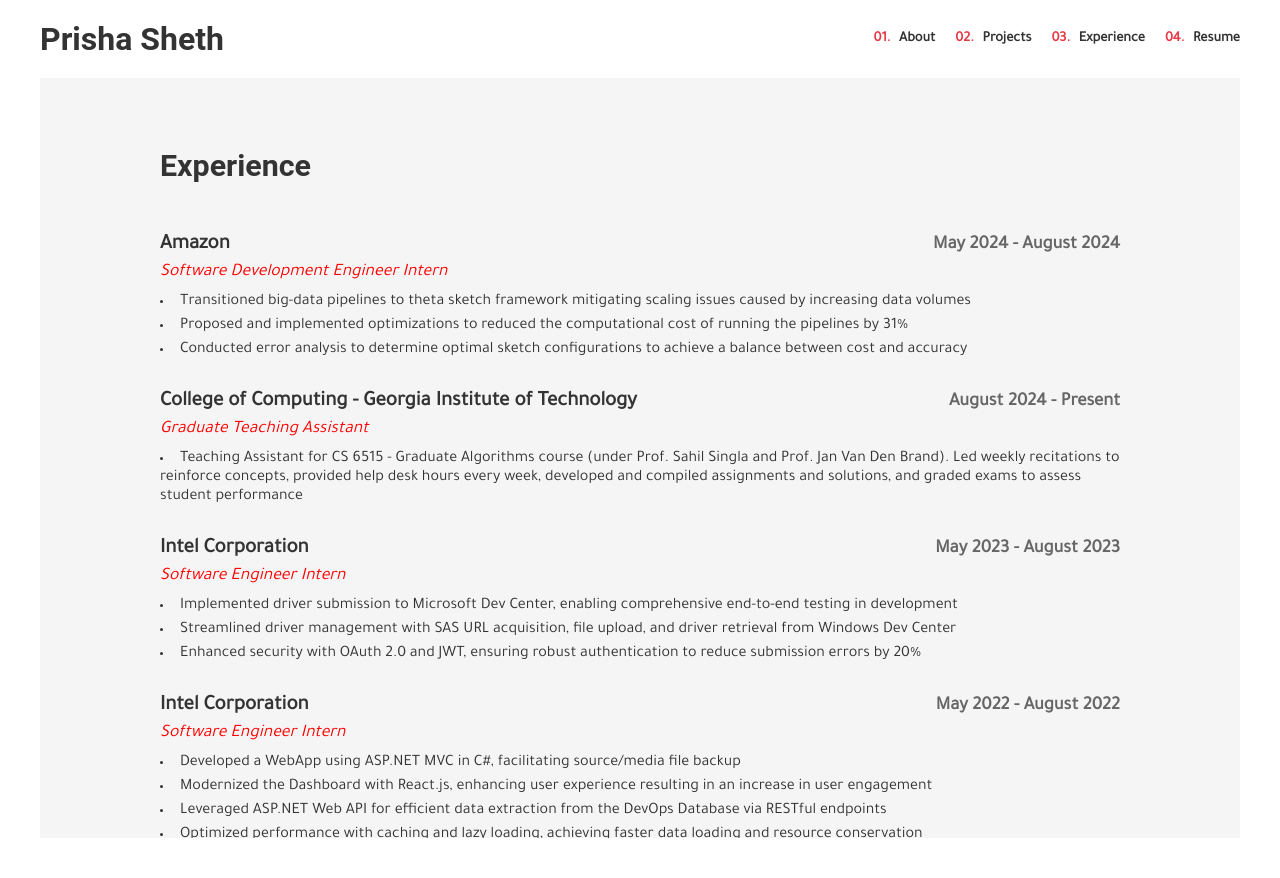
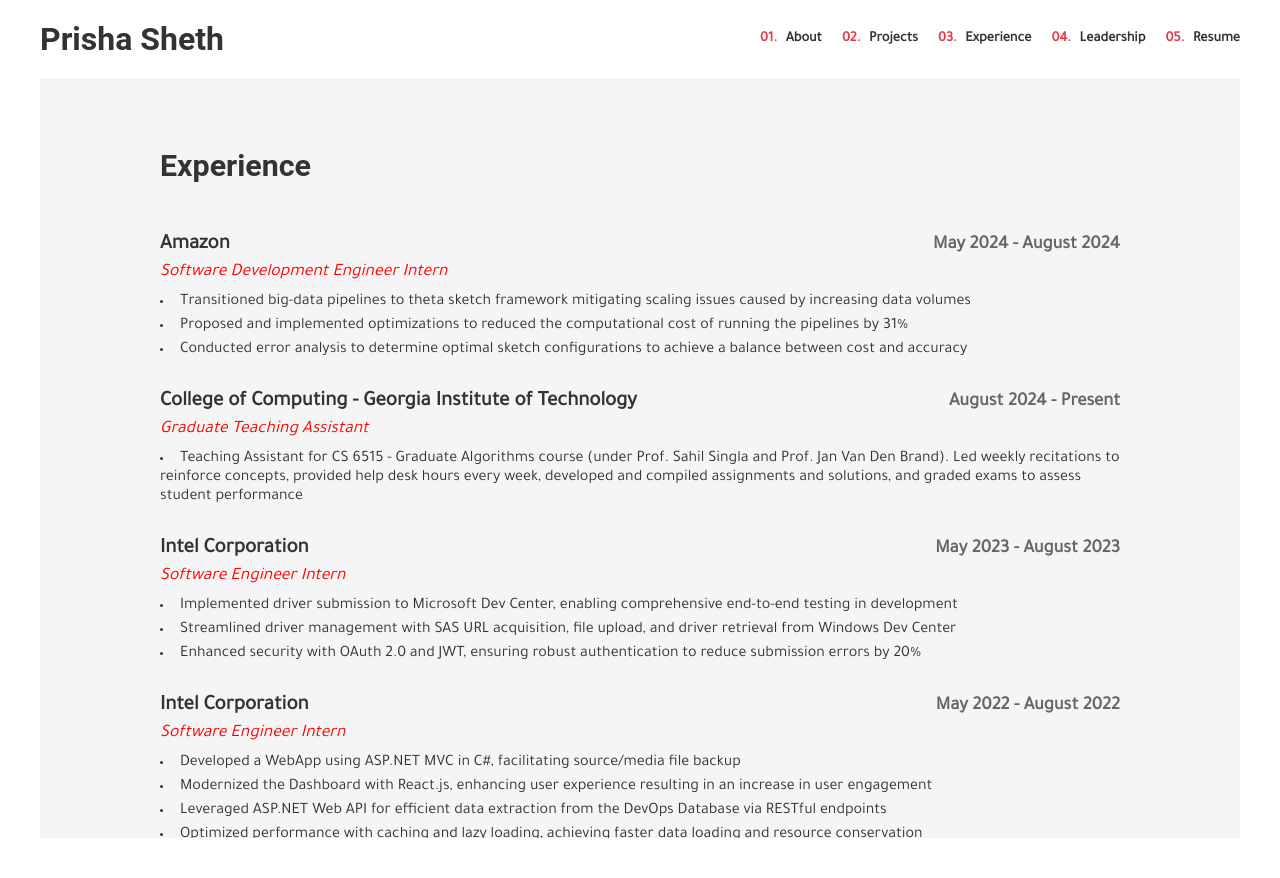
Before and after one commit to prishasheth/prishasheth.github.io, a plain HTML site: page experience.html in a window 1280 px wide. Drawn offline with Linux system fonts and the light colour scheme.

Commit message:
Add files via upload

```diff
--- a/experience.html
+++ b/experience.html
@@ -16,7 +16,8 @@
         <li><a href="index.html"><span class="number">01.</span> About</a></li>
         <li><a href="projects.html"><span class="number">02.</span> Projects</a></li>
         <li><a href="experience.html"><span class="number">03.</span> Experience</a></li>
-        <li><a href="resume.html"><span class="number">04.</span> Resume</a></li>
+        <li><a href="leadership.html"><span class="number">04.</span> Leadership</a></li>
+        <li><a href="resume.html"><span class="number">05.</span> Resume</a></li>
       </ul>
     </nav>
   </header>
```
Also changed, not shown: index.html (+2 -1 lines), projects.html (+2 -1 lines), resume.html (+2 -1 lines).
